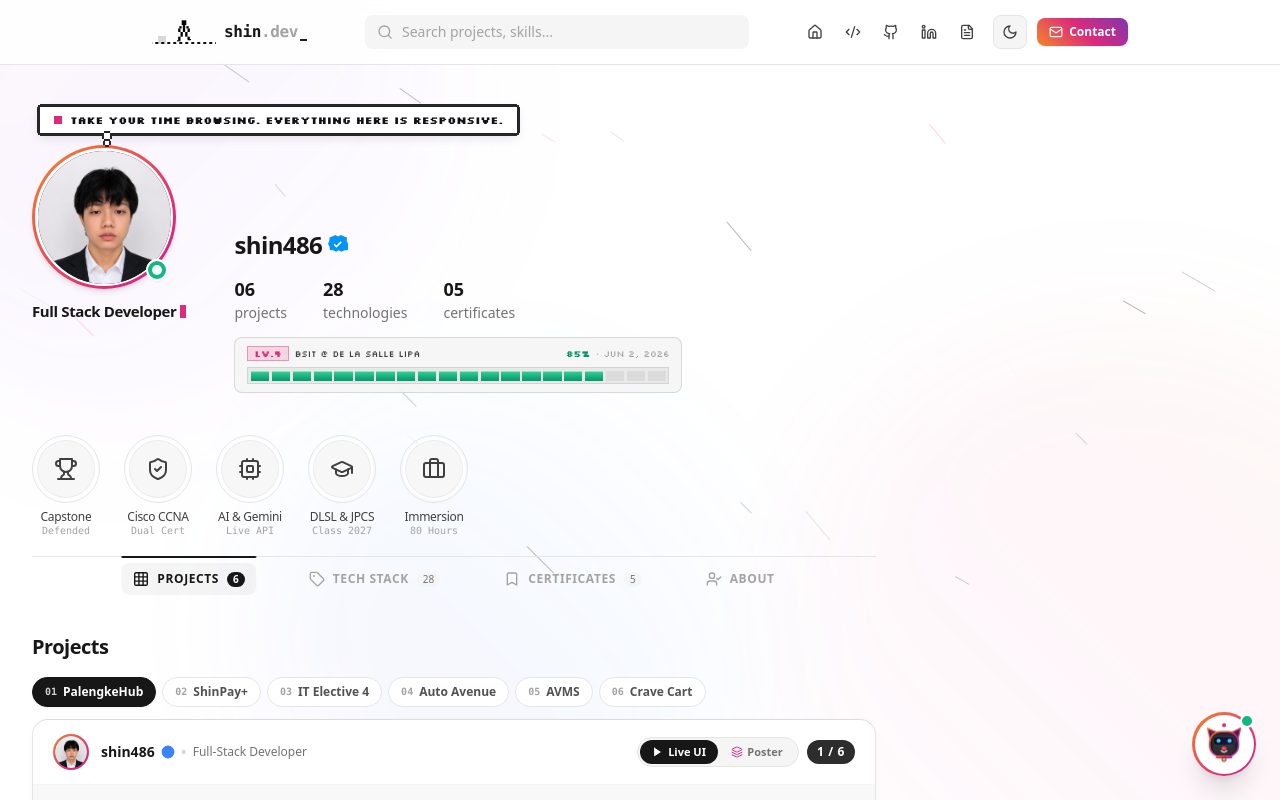
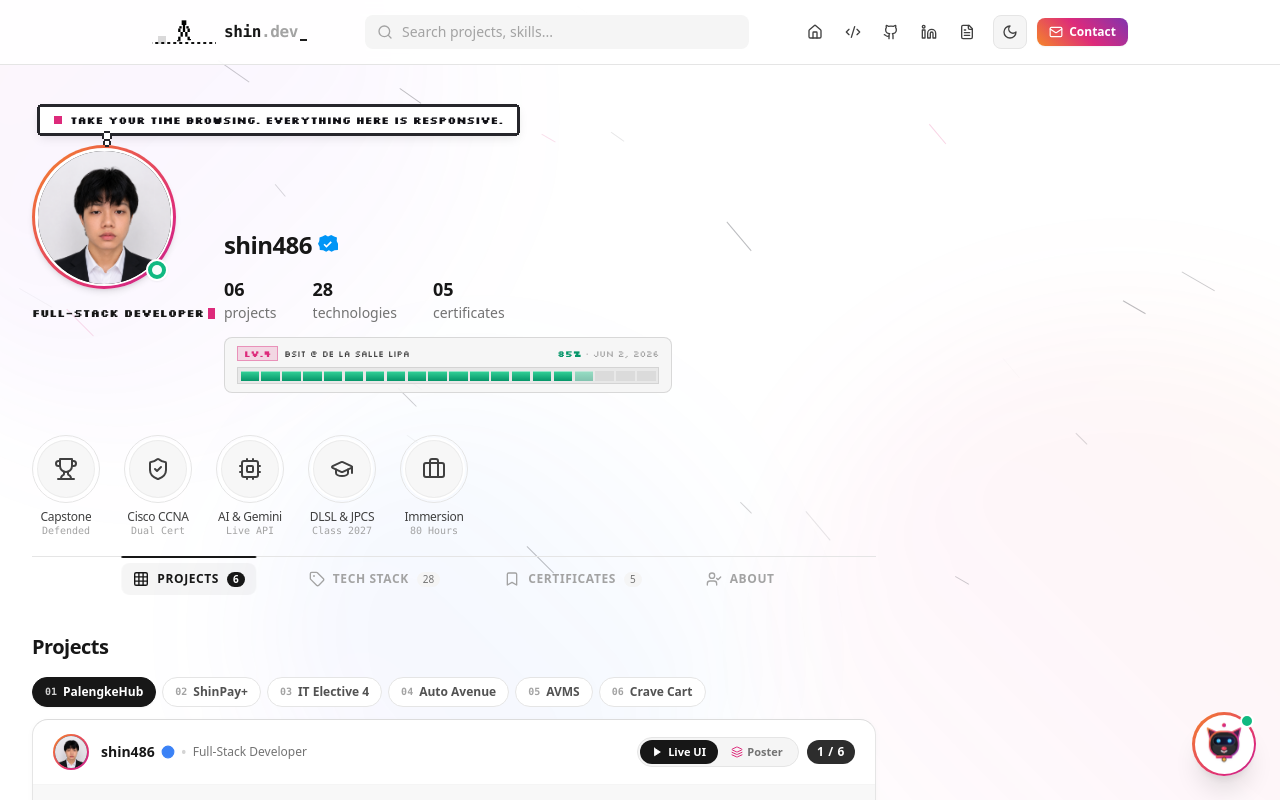
Before and after one commit to shin486/richard-allen-portfolio, a Next.js app: page / in a window 1280 px wide. Shown: the top 800 px of the page. Built offline with nearby package versions, Linux system fonts and the light colour scheme.

Commit message:
fix: enable blinking 8-bit cursor, apply pixel font to Full-Stack Developer, and lock mobile column dimensions to prevent layout shift

```diff
--- a/app/globals.css
+++ b/app/globals.css
@@ -344,12 +344,27 @@ body {
 @keyframes pixelBlink {
   0%, 49% {
     opacity: 1;
-    transform: scale(1);
   }
   50%, 100% {
-    opacity: 0.15;
-    transform: scale(0.9);
+    opacity: 0;
   }
+}
+
+.pixel-blink {
+  animation: pixelBlink 0.9s steps(1, end) infinite !important;
+}
+
+@keyframes xpEdgePulse {
+  0%, 49% {
+    opacity: 1;
+  }
+  50%, 100% {
+    opacity: 0.45;
+  }
+}
+
+.xp-edge-pulse {
+  animation: xpEdgePulse 0.9s steps(1, end) infinite !important;
 }
 
 /* ============================================================
--- a/components/ProfileHeader.tsx
+++ b/components/ProfileHeader.tsx
@@ -13,7 +13,7 @@ interface ProfileHeaderProps {
   onNavigateToSection: (sectionId: string) => void;
 }
 
-const ROLE_TEXT = "Full Stack Developer";
+const ROLE_TEXT = "Full-Stack Developer";
 const TOTAL_XP_BLOCKS = 20;
 
 /**
@@ -61,12 +61,6 @@ export const ProfileHeader: React.FC<ProfileHeaderProps> = ({
   // Chunky 8-bit step fill for the XP bar & RPG typewriter for the role title
   useEffect(() => {
     if (typeof window === "undefined") return;
-    const reduced = window.matchMedia("(prefers-reduced-motion: reduce)").matches;
-    if (reduced) {
-      setAnimatedBlocks(targetBlocks);
-      setTypedChars(ROLE_TEXT.length);
-      return;
-    }
 
     setAnimatedBlocks(0);
     setTypedChars(0);
@@ -116,13 +110,13 @@ export const ProfileHeader: React.FC<ProfileHeaderProps> = ({
     <section id="profile-header" className="pt-6 sm:pt-16 md:pt-20 pb-3 sm:pb-6">
       {/* Unified Responsive Instagram Profile Header */}
       <div className="grid grid-cols-[auto_1fr] items-start gap-x-4 sm:gap-x-8 md:gap-x-12">
-        {/* Mobile-only thought bubble row above header */}
-        <div className="col-span-2 row-start-1 sm:hidden flex justify-start px-0.5 pb-3 max-w-full min-w-0">
+        {/* Mobile-only thought bubble row above header (locked min-height prevents vertical layout shift) */}
+        <div className="col-span-2 row-start-1 sm:hidden flex items-end justify-start px-0.5 pb-3 min-h-[48px] max-w-full min-w-0">
           <ProfileNote tailAlign="left" />
         </div>
 
-        {/* Column 1: Avatar with Instagram Animated Story Ring + Desktop Thought Bubble + RPG Role Title */}
-        <div className="col-start-1 row-start-2 sm:row-span-2 relative flex flex-col items-center sm:items-start flex-shrink-0">
+        {/* Column 1: Locked width to avatar size so typing bio never shifts Column 2 */}
+        <div className="col-start-1 row-start-2 sm:row-span-2 w-[72px] sm:w-32 md:w-36 relative flex flex-col items-start flex-shrink-0">
           {/* Desktop Thought Bubble Note anchored cleanly above avatar */}
           <div className="hidden sm:block absolute bottom-[calc(100%+12px)] left-0 sm:left-2 z-30 pointer-events-auto">
             <ProfileNote tailAlign="left" />
@@ -155,19 +149,27 @@ export const ProfileHeader: React.FC<ProfileHeaderProps> = ({
             </div>
           </div>
 
-          {/* Under Profile Pic: RPG Dialogue Typewriter Bio Title + Blinking 8-Bit Cursor */}
+          {/* Under Profile Pic: RPG Pixel Font Bio + Blinking Block Cursor (Zero Layout Shift) */}
           <div
             onClick={handleReplayXp}
-            data-note="Full Stack Developer. React Native on mobile, Next.js and Supabase on web."
+            data-note="Full-Stack Developer. React Native on mobile, Next.js and Supabase on web."
             title="Click to replay animation"
-            className="mt-2 sm:mt-2.5 text-center sm:text-left cursor-pointer select-none"
+            className="mt-2 sm:mt-2.5 text-left cursor-pointer select-none w-max"
           >
-            <h1 className="inline-flex items-center text-[11px] sm:text-sm md:text-[15px] font-semibold text-neutral-900 dark:text-zinc-100 tracking-tight leading-tight whitespace-nowrap">
-              <span>{ROLE_TEXT.slice(0, typedChars)}</span>
-              <span
-                aria-hidden="true"
-                className="inline-block w-[5px] h-[11px] sm:w-[6px] sm:h-[13px] bg-ig-pink ml-1 align-middle pixel-blink flex-shrink-0"
-              />
+            <h1 className="relative inline-flex items-center font-pixel font-bold uppercase text-[9.5px] sm:text-[10.5px] md:text-[11px] text-neutral-900 dark:text-zinc-100 tracking-tight leading-none whitespace-nowrap">
+              {/* Invisible sizer locks exact width & height from frame 0 */}
+              <span className="invisible select-none" aria-hidden="true">
+                {ROLE_TEXT}
+                <span className="inline-block w-[6px] sm:w-[7px] ml-1" />
+              </span>
+              {/* Live typing overlay */}
+              <span className="absolute inset-0 inline-flex items-center">
+                <span>{ROLE_TEXT.slice(0, typedChars)}</span>
+                <span
+                  aria-hidden="true"
+                  className="inline-block w-[6px] h-[10px] sm:w-[7px] sm:h-[11px] bg-ig-pink ml-1 pixel-blink flex-shrink-0"
+                />
+              </span>
             </h1>
           </div>
         </div>
@@ -200,7 +202,7 @@ export const ProfileHeader: React.FC<ProfileHeaderProps> = ({
         </div>
 
         {/* Column 2, Bottom (Spans full width on mobile, sits cleanly under stats on desktop): 8-Bit Graduation XP Bar */}
-        <div className="col-span-2 row-start-3 sm:col-span-1 sm:col-start-2 sm:row-start-3 mt-3 sm:mt-3.5 max-w-md">
+        <div className="col-span-2 row-start-3 sm:col-span-1 sm:col-start-2 sm:row-start-3 mt-3 sm:mt-3.5 max-w-md w-full">
           <div
             onClick={handleReplayXp}
             role="button"
@@ -213,7 +215,7 @@ export const ProfileHeader: React.FC<ProfileHeaderProps> = ({
             }}
             data-note={`${targetPct}% loaded. Graduation DLC drops June 2, 2026. Hire me before the patch.`}
             title="Click to replay XP bar animation"
-            className="group/xp cursor-pointer select-none rounded-lg px-3 py-2 bg-neutral-100/90 dark:bg-[#14141d] border border-neutral-300/90 dark:border-[#2e2e3e] shadow-2xs transition-transform duration-150 active:scale-[0.99]"
+            className="group/xp cursor-pointer select-none rounded-lg px-3 py-2 bg-neutral-100/90 dark:bg-[#14141d] border border-neutral-300/90 dark:border-[#2e2e3e] shadow-2xs"
           >
             {/* Top Metadata Line */}
             <div className="flex items-center justify-between gap-2 mb-1.5 font-pixel text-[8px] sm:text-[9px] leading-none tracking-tight">
@@ -226,8 +228,8 @@ export const ProfileHeader: React.FC<ProfileHeaderProps> = ({
                 </span>
               </div>
 
-              <div className="flex items-center gap-1.5 flex-shrink-0 tabular-nums">
-                <span className="text-emerald-600 dark:text-emerald-400 font-bold">
+              <div className="flex items-center gap-1 flex-shrink-0 tabular-nums">
+                <span className="inline-block w-[4ch] text-right text-emerald-600 dark:text-emerald-400 font-bold">
                   {displayedPct}%
                 </span>
                 <span className="text-neutral-400 dark:text-zinc-500 hidden xs:inline sm:inline">
@@ -256,7 +258,7 @@ export const ProfileHeader: React.FC<ProfileHeaderProps> = ({
                       isFilled
                         ? "bg-gradient-to-b from-emerald-400 to-emerald-600 dark:from-emerald-400 dark:to-emerald-500 shadow-[inset_0_1px_0_rgba(255,255,255,0.45)]"
                         : "bg-neutral-300/60 dark:bg-zinc-800/70"
-                    } ${isLeadingEdge ? "pixel-blink" : ""}`}
+                    } ${isLeadingEdge ? "xp-edge-pulse" : ""}`}
                   />
                 );
               })}
```
